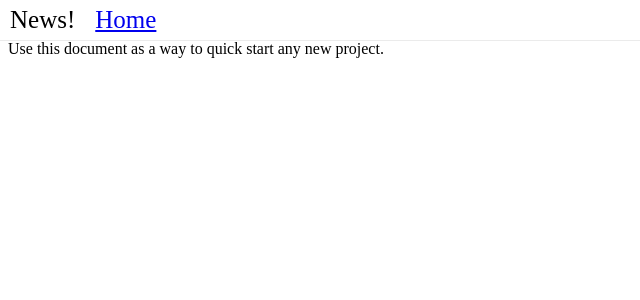
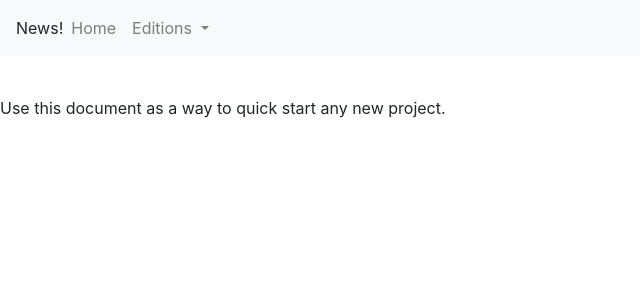
Before and after one commit to alicewriteswrongs/news-app, a Django app: page / in a window 1280 px wide. Shown: the top 300 px of the page, without its empty margins (0-640 px from the left). Run offline with Django 3.2, Linux system fonts and the light colour scheme; parts of the project's set-up code (start-up, migrations or seed data) failed here and were passed over; some libraries are stand-ins or nearby versions.

Commit message:
get a sort of navbar going

```diff
--- a/news_app/templates/base.html
+++ b/news_app/templates/base.html
@@ -9,6 +9,7 @@
     <meta name="author" content="Alice Pote">
 
     <link rel="icon" href="{% static 'images/favicons/favicon.ico' %}">
+    <link href="https://stackpath.bootstrapcdn.com/bootstrap/4.3.1/css/bootstrap.min.css" rel="stylesheet" integrity="sha384-ggOyR0iXCbMQv3Xipma34MD+dH/1fQ784/j6cY/iJTQUOhcWr7x9JvoRxT2MZw1T" crossorigin="anonymous">
 
     {% block css %}
     <link href="{% static 'css/project.css' %}" rel="stylesheet">
@@ -16,16 +17,30 @@
   </head>
 
   <body>
-    <div class="nav">
     <nav class="navbar navbar-expand-md navbar-light bg-light">
       <div class="logo">
         News!
       </div>
+      <div class="collapse navbar-collapse" id="navbarSupportedContent">
+        <ul class="navbar-nav mr-auto">
+          <li class="nav-item">
             <a class="nav-link" href="{% url 'home' %}">Home</a>
+          </li>
+          <li class="nav-item dropdown">
+            <a class="nav-link dropdown-toggle" href="#" id="navbarDropdown" role="button" data-toggle="dropdown" aria-haspopup="true" aria-expanded="false">
+              Editions
+            </a>
+            <div class="dropdown-menu" aria-labelledby="navbarDropdown">
+              {% for edition in editions %}
+              <a class="dropdown-item" href="/edition/{{edition.id}}">
+                {{ edition.display_name }}
+              </a>
+              {% endfor %}
+            </div>
+          </li>
+        </ul>
       </div>
     </nav>
-
-    </div>
 
     <div class="main-content">
       {% block content %}
@@ -33,5 +48,10 @@
       {% endblock content %}
     </div>
     <script src="{% static 'js/project.js' %}"></script>
+
+      <script src="https://code.jquery.com/jquery-3.3.1.slim.min.js" integrity="sha384-q8i/X+965DzO0rT7abK41JStQIAqVgRVzpbzo5smXKp4YfRvH+8abtTE1Pi6jizo" crossorigin="anonymous"></script>
+      <script src="https://cdnjs.cloudflare.com/ajax/libs/popper.js/1.14.3/umd/popper.min.js" integrity="sha384-ZMP7rVo3mIykV+2+9J3UJ46jBk0WLaUAdn689aCwoqbBJiSnjAK/l8WvCWPIPm49" crossorigin="anonymous"></script>
+      <script src="https://stackpath.bootstrapcdn.com/bootstrap/4.3.1/js/bootstrap.min.js" integrity="sha384-JjSmVgyd0p3pXB1rRibZUAYoIIy6OrQ6VrjIEaFf/nJGzIxFDsf4x0xIM+B07jRM" crossorigin="anonymous"></script>
+
   </body>
 </html>
```
Lines whose indentation alone changed are shown as unchanged.
